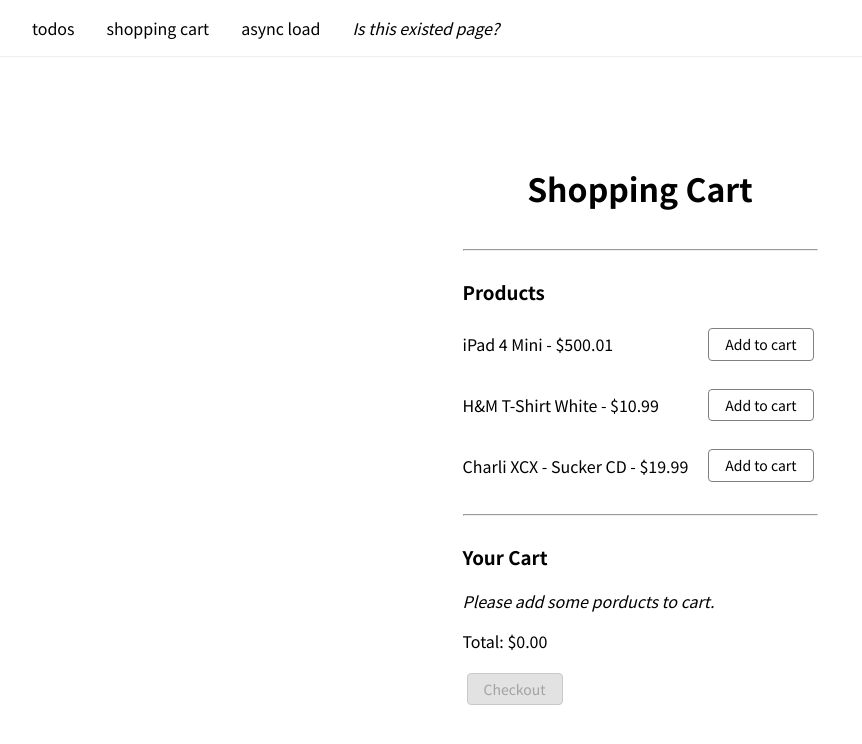
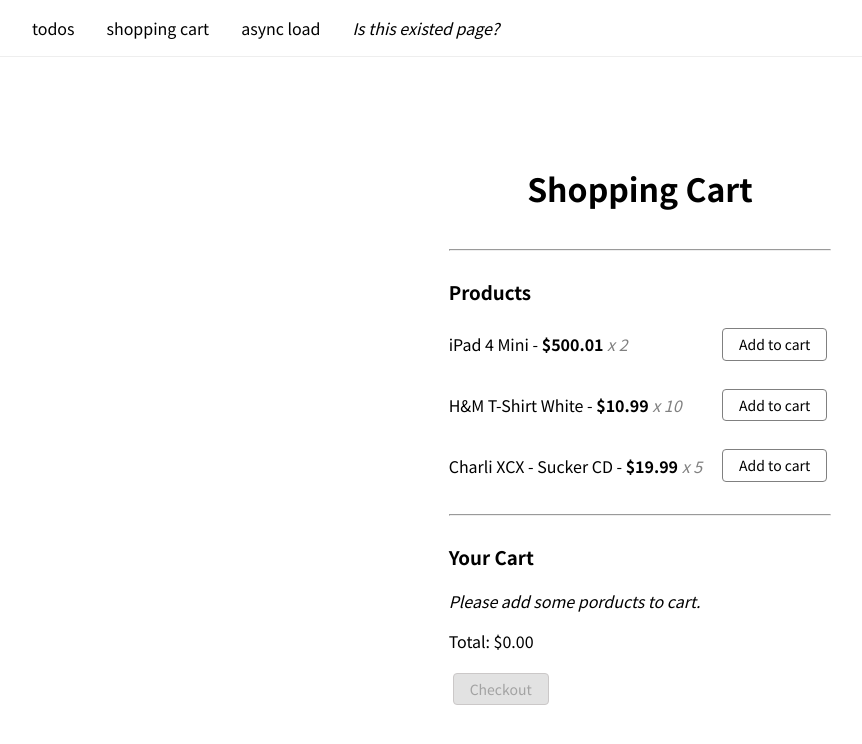
Before and after one commit to callmebyneon/redux-examples-try, a React (Create React App) app: page /cart in a window 1280 px wide. Shown: the top 744 px of the page, without its empty margins (0-862 px from the left). Built offline with nearby package versions, Linux system fonts and the light colour scheme.

Commit message:
update product prop key :inventory /Cart

```diff
--- a/src/components/Cart/Product.jsx
+++ b/src/components/Cart/Product.jsx
@@ -6,12 +6,15 @@ const ProductNamespace = styled.div`
   margin-right: 1rem;
   white-space: wrap;
   word-break: keep-all;
+  & em {
+    color: grey
+  }
 `;
 
 const Product = ({ price, quantity, title }) => {
   return (
     <ProductNamespace>
-      {title} - &#36;{price}{quantity ? ` x ${quantity}` : null}
+      {title} - <b>&#36;{price}</b><em>{quantity ? ` x ${quantity}` : null}</em>
     </ProductNamespace>
   );
 };
--- a/src/components/Cart/ProductItem.jsx
+++ b/src/components/Cart/ProductItem.jsx
@@ -17,7 +17,7 @@ const ProductItem = ({ product, onAddToCartClicked }) => (
     <Product
       title={product.title}
       price={product.price}
-      quantity={product.quantity}
+      quantity={product.inventory}
     />
     <button
       onClick={onAddToCartClicked}
```
